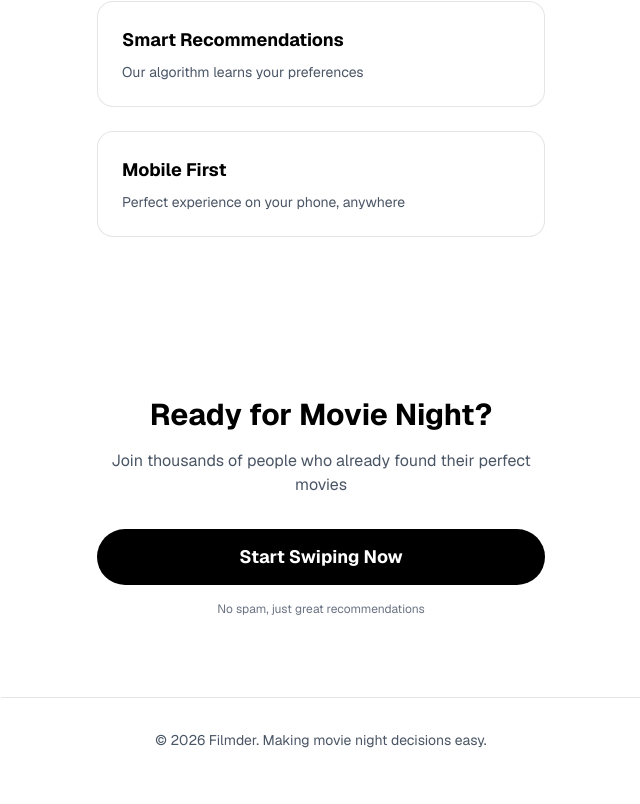
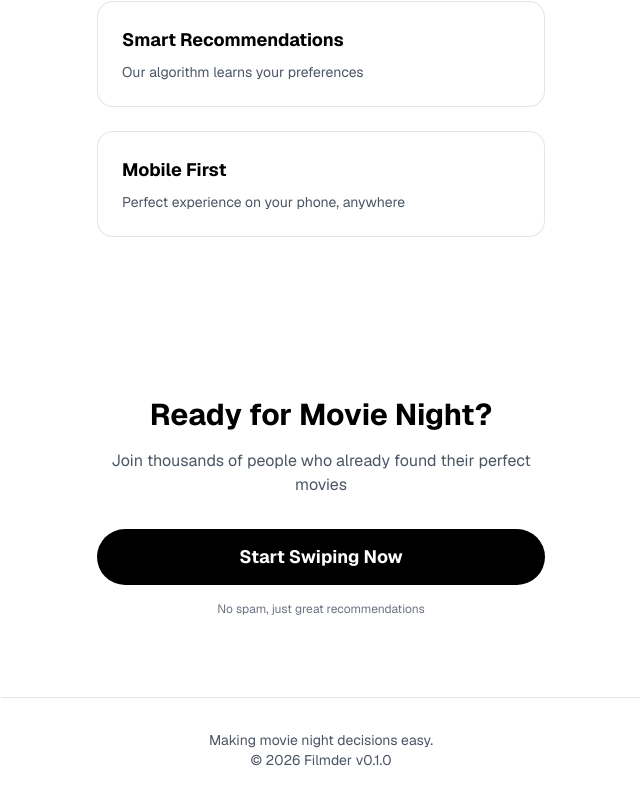
Before and after one commit to pavlenkodim/movie-picker-frontend, a Next.js app: page / in a window 1280 px wide. Shown: the part 1702-2506 px from the top of the page, without its empty margins (319-959 px from the left). Before the commit the page ends 2484 px from the top, so only its background shows below. Built offline with nearby package versions, Linux system fonts and the light colour scheme; no server answers.

Commit message:
Style fixes

```diff
--- a/src/app/(public)/page.tsx
+++ b/src/app/(public)/page.tsx
@@ -3,9 +3,12 @@ import Link from "next/link";
 import { options } from "../api/auth/[...nextauth]/options";
 import Header from "@/shared/ui/Header";
 import { LogIn } from "lucide-react";
+import packageJson from "../../../package.json";
 
 export default async function Home() {
   const session = await getServerSession(options);
+  const appVersion = packageJson.version;
+
   return (
     <div className="w-full min-h-screen">
       <Header
@@ -152,9 +155,10 @@ export default async function Home() {
         </div>
       </section>
 
-      <footer className="py-8 px-6 border-t border-black/10 dark:border-white/10 text-center text-gray-600 dark:text-gray-400 text-sm">
+      <footer className="py-8 px-6 border-t border-black/10 dark:border-white/10 text-center text-gray-600 dark:text-gray-400 text-sm pb-20">
         <div className="max-w-md mx-auto">
-          <p>© 2026 Filmder. Making movie night decisions easy.</p>
+          <p>Making movie night decisions easy.</p>
+          <p>© 2026 Filmder v{appVersion}</p>
         </div>
       </footer>
     </div>
--- a/src/app/globals.css
+++ b/src/app/globals.css
@@ -22,5 +22,5 @@
 body {
   background: var(--background);
   color: var(--foreground);
-  font-family: Arial, Helvetica, sans-serif;
+  font-family: var(--font-geist-sans), Arial, sans-serif;
 }
--- a/src/features/auth/components/SignOutButton.tsx
+++ b/src/features/auth/components/SignOutButton.tsx
@@ -1,16 +1,18 @@
 "use client";
 
+import { cn } from "@/shared/libs/utils";
 import Button from "@/shared/ui/Button";
 import { LogOut } from "lucide-react";
 import { signOut } from "next-auth/react";
 
-const SignOutButton = () => {
+const SignOutButton = ({ className, ...props }: React.ButtonHTMLAttributes<HTMLButtonElement>) => {
   return (
     <Button
       variant="danger"
       size="large"
-      className="w-full max-w-[448px]"
+      className={cn("w-full max-w-[448px]", className)}
       onClick={() => signOut({ callbackUrl: "/" })}
+      {...props}
     >
       <LogOut /> Log out
     </Button>
--- a/src/features/profile/ProfileModule.tsx
+++ b/src/features/profile/ProfileModule.tsx
@@ -48,7 +48,7 @@ const ProfileModule = () => {
   }
 
   return (
-    <div className="flex w-full h-full flex-col justify-between gap-6 items-center p-4">
+    <div className="flex w-full h-[calc(100vh-72px)] flex-col justify-between gap-6 items-center p-4">
       <div>
         <ProfileThumbnail url={data?.thumbnail} profileName={data?.nickname} />
         <div className="flex flex-col items-center justify-center gap-4 mt-2">
@@ -76,7 +76,9 @@ const ProfileModule = () => {
           ))}
         </div>
       </div>
-      <SignOutButton />
+      <div className="w-full pb-16">
+        <SignOutButton className="min-h-14" />
+      </div>
     </div>
   );
 };
```
